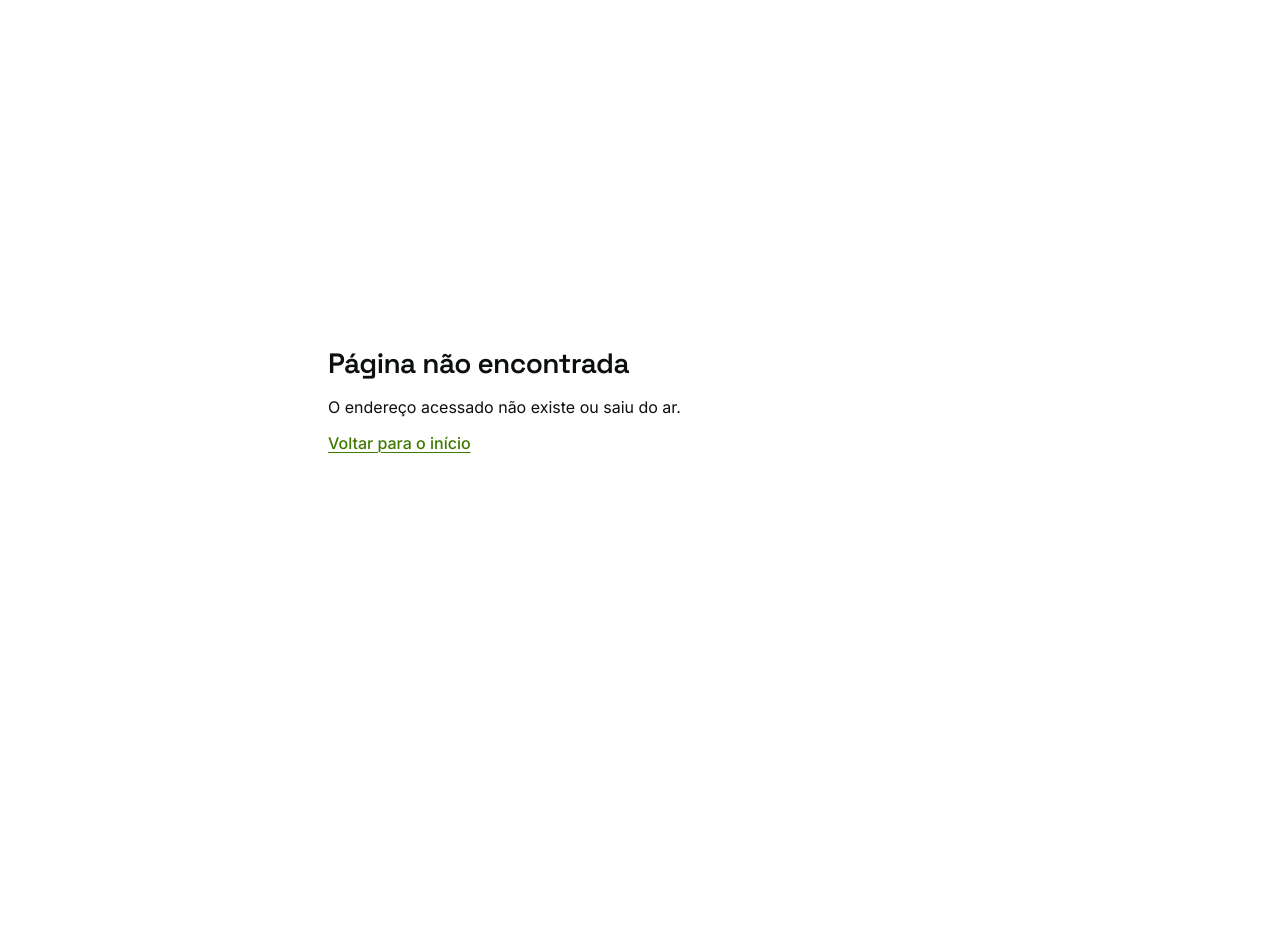
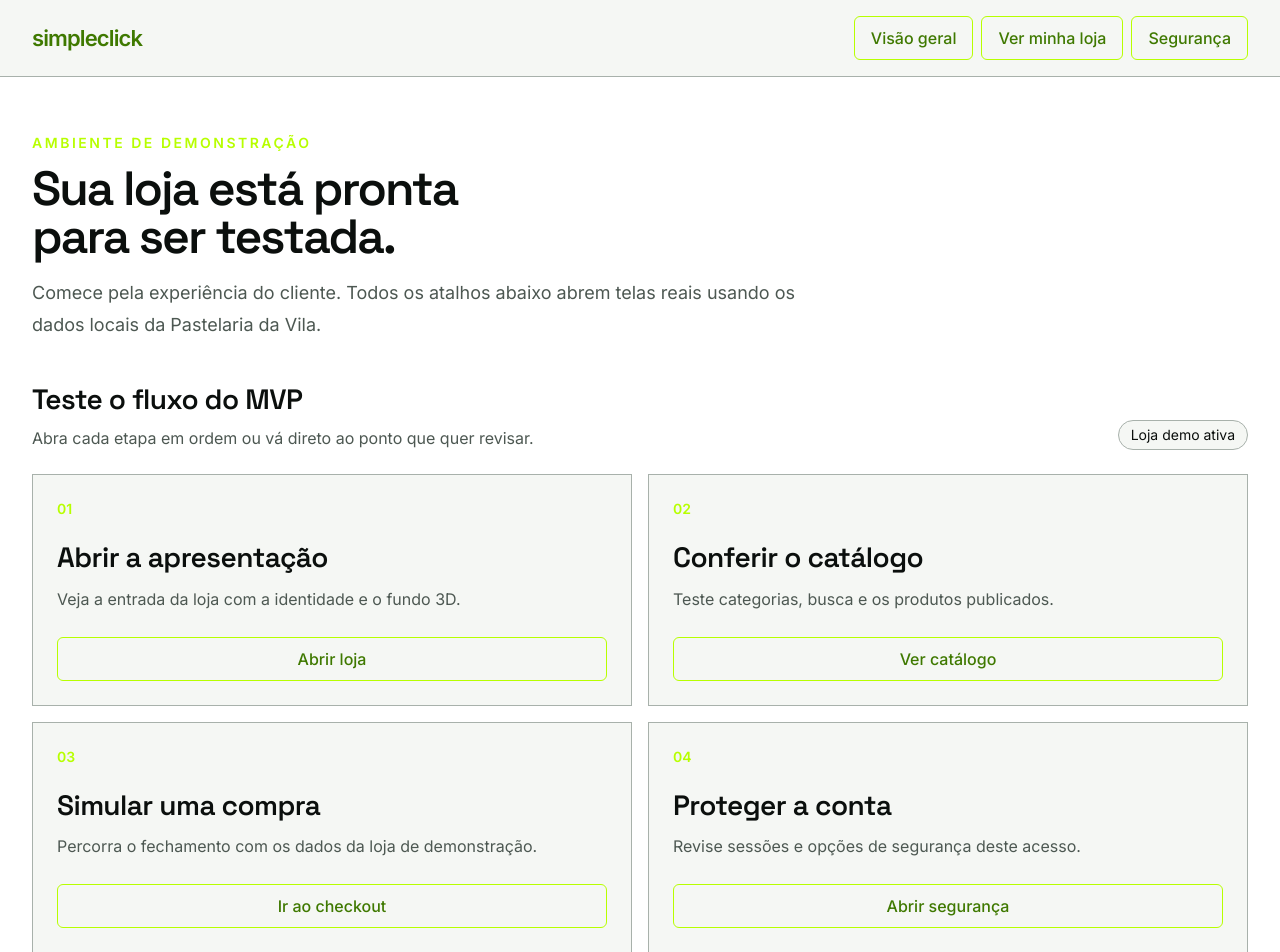
Before and after one commit to 4r7hur9/Simple-Click-Next.Ts, a Next.js app in the folder apps/web/: page /painel in a window 1280 px wide. Before the commit this address had no page. Shown: the top 952 px of the page. Before the commit the page ends 800 px from the top, so only its background shows below. Built offline with nearby package versions, Linux system fonts and the light colour scheme.

Commit message:
T-900 config-loja: criar entrada funcional do painel

```diff
--- a/apps/web/src/app/(conta)/entrar/page.tsx
+++ b/apps/web/src/app/(conta)/entrar/page.tsx
@@ -24,7 +24,7 @@ async function enviarLogin(entrada: {
   if (resposta.ok && corpo.autenticado === true) {
     return {
       status: "SESSAO_CRIADA",
-      redirecionarPara: "/minha-conta/seguranca",
+      redirecionarPara: "/painel",
     };
   }
   return { status: "CREDENCIAIS_INVALIDAS" };
--- a/apps/web/src/app/(painel)/painel/layout.tsx
+++ b/apps/web/src/app/(painel)/painel/layout.tsx
@@ -1,3 +1,4 @@
+import Link from "next/link";
 import type { ReactNode } from "react";
 
 /**
@@ -10,5 +11,44 @@ import type { ReactNode } from "react";
 export default function LayoutDoPainel({
   children,
 }: Readonly<{ children: ReactNode }>) {
-  return <main aria-label="Painel da loja">{children}</main>;
+  return (
+    <div className="min-h-screen bg-[var(--cor-papel)] text-[var(--cor-tinta)]">
+      <header className="border-b border-[var(--cor-borda)] bg-[var(--cor-superficie)]">
+        <div className="mx-auto flex max-w-7xl flex-wrap items-center justify-between gap-4 px-4 py-4 sm:px-6 lg:px-8">
+          <Link
+            href="/painel"
+            className="text-xl font-semibold tracking-[-0.04em]"
+          >
+            simpleclick
+          </Link>
+          <nav aria-label="Navegação do painel">
+            <ul className="flex flex-wrap items-center gap-2">
+              <li>
+                <Link className="sc-botao sc-botao--fantasma" href="/painel">
+                  Visão geral
+                </Link>
+              </li>
+              <li>
+                <Link
+                  className="sc-botao sc-botao--fantasma"
+                  href="/l/pastelaria-da-vila"
+                >
+                  Ver minha loja
+                </Link>
+              </li>
+              <li>
+                <Link
+                  className="sc-botao sc-botao--fantasma"
+                  href="/minha-conta/seguranca"
+                >
+                  Segurança
+                </Link>
+              </li>
+            </ul>
+          </nav>
+        </div>
+      </header>
+      <main aria-label="Painel da loja">{children}</main>
+    </div>
+  );
 }
--- /dev/null
+++ b/apps/web/src/app/(painel)/painel/page.tsx
@@ -0,0 +1,107 @@
+import Link from "next/link";
+
+export const metadata = {
+  title: "Painel | SimpleClick",
+  description: "Atalhos para testar e administrar sua loja SimpleClick.",
+};
+
+const atalhos = [
+  {
+    titulo: "Abrir a apresentação",
+    descricao: "Veja a entrada da loja com a identidade e o fundo 3D.",
+    href: "/l/pastelaria-da-vila",
+    acao: "Abrir loja",
+  },
+  {
+    titulo: "Conferir o catálogo",
+    descricao: "Teste categorias, busca e os produtos publicados.",
+    href: "/l/pastelaria-da-vila/catalogo",
+    acao: "Ver catálogo",
+  },
+  {
+    titulo: "Simular uma compra",
+    descricao: "Percorra o fechamento com os dados da loja de demonstração.",
+    href: "/l/pastelaria-da-vila/checkout",
+    acao: "Ir ao checkout",
+  },
+  {
+    titulo: "Proteger a conta",
+    descricao: "Revise sessões e opções de segurança deste acesso.",
+    href: "/minha-conta/seguranca",
+    acao: "Abrir segurança",
+  },
+] as const;
+
+/**
+ * Início útil do painel enquanto métricas e configuração editável chegam.
+ *
+ * Não mostra números inventados: oferece caminhos reais para conferir o fluxo
+ * já implementado e deixa explícito o que ainda pertence à próxima onda.
+ */
+export default function PaginaInicialDoPainel() {
+  return (
+    <div className="mx-auto max-w-7xl px-4 py-10 sm:px-6 lg:px-8 lg:py-14">
+      <header className="max-w-3xl">
+        <p className="text-sm font-semibold uppercase tracking-[0.18em] text-[var(--cor-primaria)]">
+          Ambiente de demonstração
+        </p>
+        <h1 className="mt-3 text-4xl font-semibold tracking-[-0.04em] sm:text-5xl">
+          Sua loja está pronta para ser testada.
+        </h1>
+        <p className="mt-4 text-lg leading-8 text-[var(--cor-tinta-suave)]">
+          Comece pela experiência do cliente. Todos os atalhos abaixo abrem
+          telas reais usando os dados locais da Pastelaria da Vila.
+        </p>
+      </header>
+
+      <section aria-labelledby="painel-atalhos" className="mt-10">
+        <div className="flex flex-wrap items-end justify-between gap-4">
+          <div>
+            <h2 id="painel-atalhos" className="text-2xl font-semibold">
+              Teste o fluxo do MVP
+            </h2>
+            <p className="mt-2 text-[var(--cor-tinta-suave)]">
+              Abra cada etapa em ordem ou vá direto ao ponto que quer revisar.
+            </p>
+          </div>
+          <span className="rounded-full border border-[var(--cor-borda)] bg-[var(--cor-superficie)] px-3 py-1 text-sm">
+            Loja demo ativa
+          </span>
+        </div>
+
+        <div className="mt-6 grid gap-4 md:grid-cols-2">
+          {atalhos.map((atalho, indice) => (
+            <article
+              key={atalho.href}
+              className="flex min-h-56 flex-col rounded-[var(--raio-grande)] border border-[var(--cor-borda)] bg-[var(--cor-superficie)] p-6 shadow-[var(--sombra-baixa)]"
+            >
+              <span className="text-sm font-semibold text-[var(--cor-primaria)]">
+                0{indice + 1}
+              </span>
+              <h3 className="mt-5 text-2xl font-semibold">{atalho.titulo}</h3>
+              <p className="mt-2 flex-1 leading-7 text-[var(--cor-tinta-suave)]">
+                {atalho.descricao}
+              </p>
+              <Link
+                className="sc-botao sc-botao--primario mt-6"
+                href={atalho.href}
+              >
+                {atalho.acao}
+              </Link>
+            </article>
+          ))}
+        </div>
+      </section>
+
+      <aside className="mt-8 rounded-[var(--raio-grande)] border border-[var(--cor-borda)] bg-[var(--cor-superficie)] p-6">
+        <h2 className="text-xl font-semibold">Próxima etapa funcional</h2>
+        <p className="mt-2 leading-7 text-[var(--cor-tinta-suave)]">
+          A edição de contato, WhatsApp, apresentação, logo, capa e cor será
+          ligada ao banco nas tarefas T-900, T-904 e T-905. Até essa
+          persistência existir, o painel não mostra botões que fingem salvar
+          alterações.
+        </p>
+      </aside>
+    </div>
+  );
+}
--- a/apps/web/src/lib/routes.ts
+++ b/apps/web/src/lib/routes.ts
@@ -117,6 +117,7 @@ export const MANIFESTO_DE_ROTAS: readonly TelaDoManifesto[] = [
     acesso: "PUBLICO",
     quatroEstados: true,
     criterios: "AC-105, AC-108, AC-119, AC-120",
+    arquivo: "apps/web/src/app/(conta)/entrar/page.tsx",
   },
   {
     rota: "/entrar/verificacao",
@@ -222,6 +223,7 @@ export const MANIFESTO_DE_ROTAS: readonly TelaDoManifesto[] = [
     acesso: "PUBLICO",
     quatroEstados: true,
     criterios: "AC-800..AC-802, AC-814",
+    arquivo: "apps/web/src/app/(painel)/painel/page.tsx",
   },
   {
     rota: "/painel/metricas",
```
Also changed, not shown: 3 other files (tests, documents, lock files or other folders).
